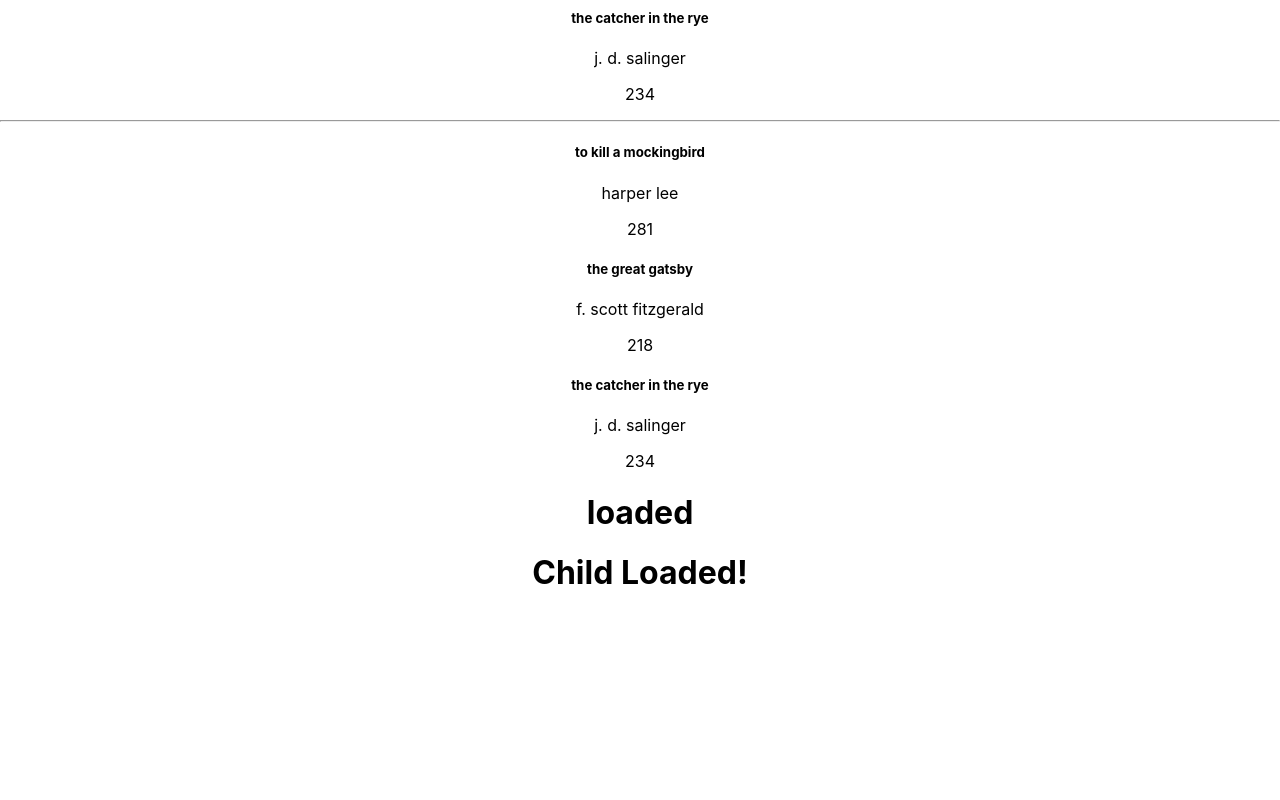
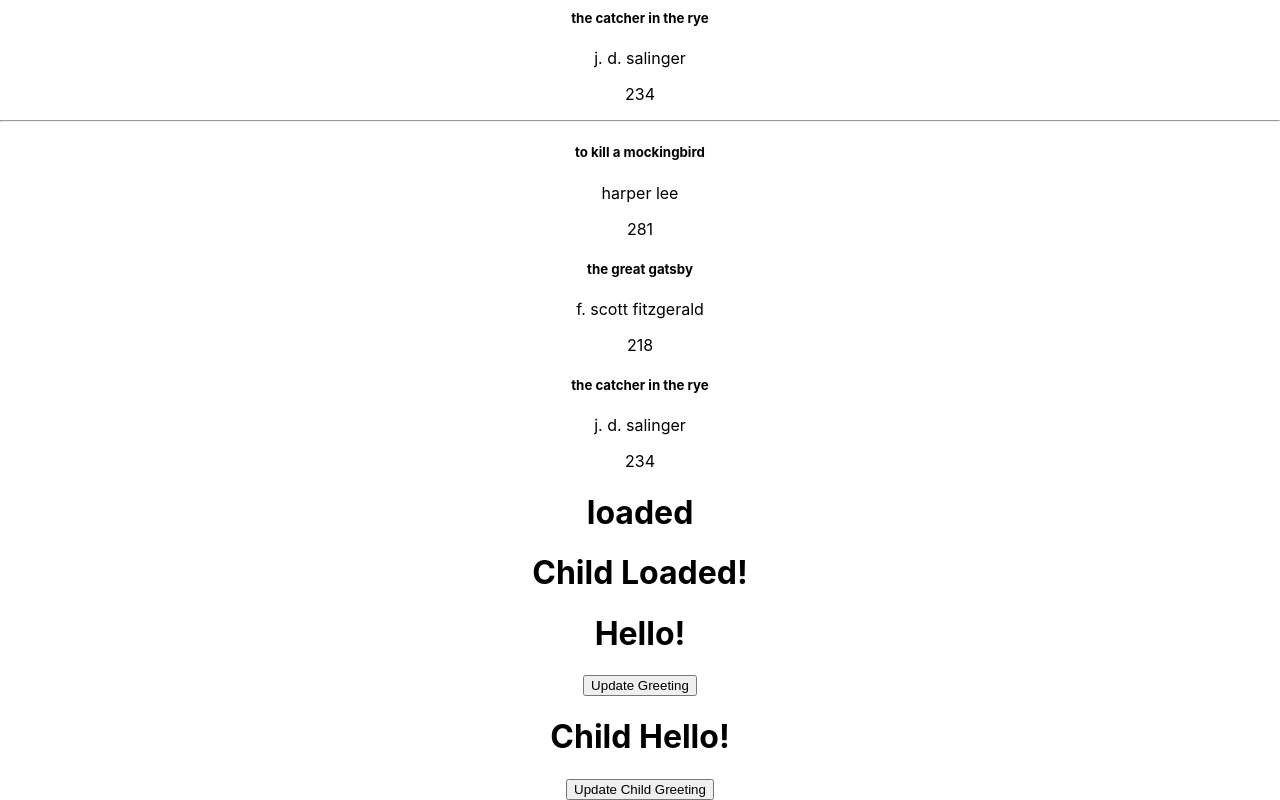
Before and after one commit to gayatrig19/first-react-app, a React (Create React App) app in the folder my-app/: page / in a window 1280 px wide. Shown: the part 1536-2336 px from the top of the page. Before the commit the page ends 2150 px from the top, so only its background shows below. Built offline with nearby package versions, Linux system fonts and the light colour scheme.

Commit message:
componentDidUpdate

```diff
--- a/my-app/src/App.js
+++ b/my-app/src/App.js
@@ -14,6 +14,7 @@
 import MethodsAsPropsParent from './components/MethodsAsPropsParent';
 import RenderingLists from './components/RenderingLists';
 import LifeCyclesCDM from './components/LifeCyclesCDM';
+import LifeCyclesCDU from './components/LifeCyclesCDU';
 
 
 function App() {
@@ -33,7 +34,7 @@
       <MethodsAsPropsParent />
       <RenderingLists />
       <LifeCyclesCDM />
-
+      <LifeCyclesCDU />
     </div>
   );
 }
--- /dev/null
+++ b/my-app/src/components/LifeCyclesCDU.js
@@ -0,0 +1,40 @@
+import React, { Component } from 'react';
+import LifeCyclesCDUChild from './LifeCyclesCDUChild';
+
+export class LifeCyclesCDU extends Component {
+    constructor(props) {
+        console.log('Constructor called');
+
+        super(props)
+        this.state = {
+            greeting: 'Hello!',
+        }
+    }
+
+    updateGreeting = () => {
+        console.log('update greeting called');
+        this.setState(prevState => {
+            return {
+                greeting: prevState.greeting === 'Hello!' ? 'Goodbye' : 'Hello!'
+            }
+        })
+    }
+
+    componentDidUpdate(){
+        console.log('Component updated');
+    }
+
+    render() {
+        console.log('render method called');
+        return (
+            <div>
+                <h1>{this.state.greeting}</h1>
+                <button onClick={this.updateGreeting}>Update Greeting</button>
+                {/* <LifeCyclesCDUChild /> */}
+                <LifeCyclesCDUChild parentGreeting={this.state.greeting} />
+            </div>
+        )
+    }
+}
+
+export default LifeCyclesCDU;
--- /dev/null
+++ b/my-app/src/components/LifeCyclesCDUChild.js
@@ -0,0 +1,46 @@
+import React, { Component } from 'react';
+
+export class LifeCyclesCDUChild extends Component {
+
+    constructor(props) {
+        console.log('Child Constructor called');
+        super(props)
+        this.state = {
+            greeting: 'Child Hello!',
+        }
+    }
+
+    updateGreeting = () => {
+        console.log('Child UpdateGreeting called');
+        this.setState(prevState => {
+            return {
+                greeting: prevState.greeting === 'Child Hello!' ? 'Child Goodbye' : 'Child Hello!',
+            }
+        })
+    }
+
+    // componentDidUpdate() {
+    //     console.log('Child Component updated');
+    // }
+
+    componentDidUpdate(prevProps, prevState) {
+        console.log('Child Component updated!');
+        console.log('prevProps', prevProps)
+        console.log('prevState', prevState)
+        if(prevProps.parentGreeting !== this.props.parentGreeting) {
+            console.log('Parent greeting has changed!')
+        }
+    }
+
+    render() {
+        console.log('Child Render method called');
+        return (
+            <div>
+                <h1>{this.state.greeting}</h1>
+                <button onClick={this.updateGreeting}>Update Child Greeting</button>
+            </div>
+        )
+    }
+}
+
+export default LifeCyclesCDUChild;
```
